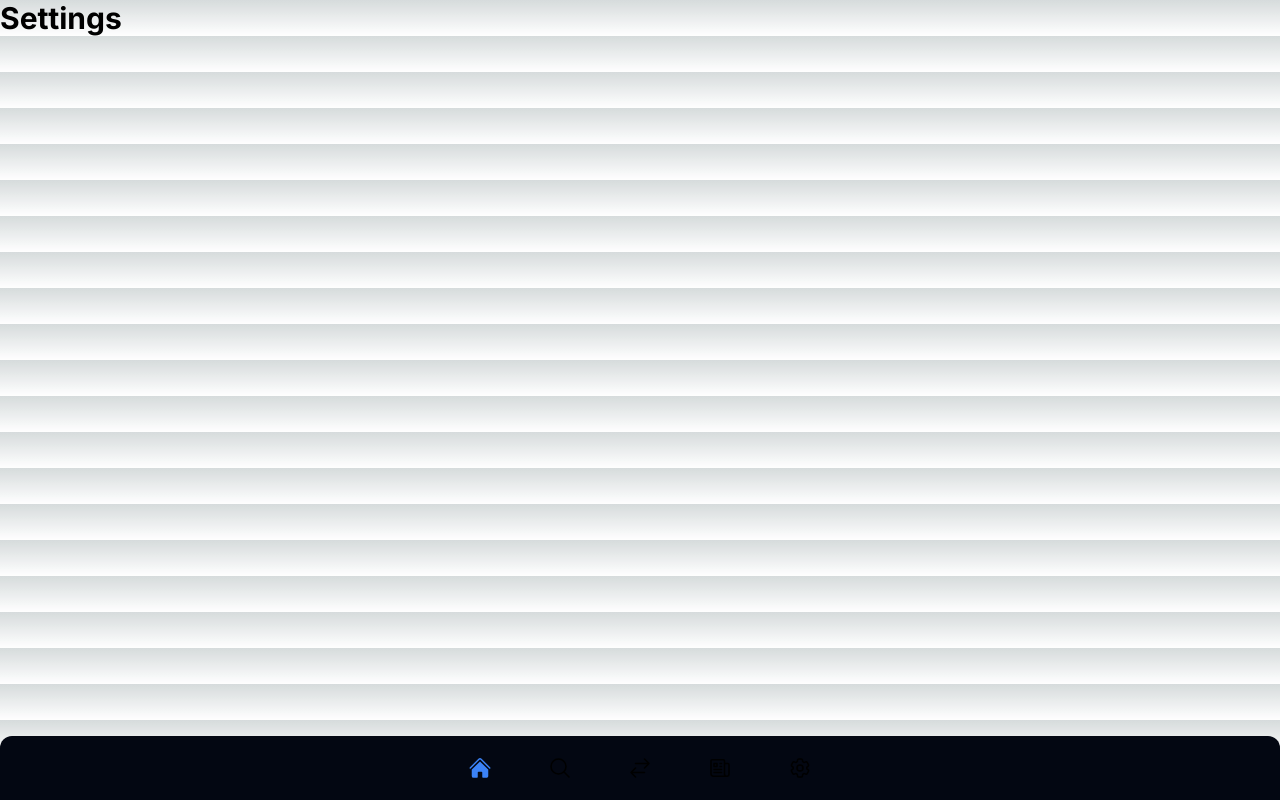
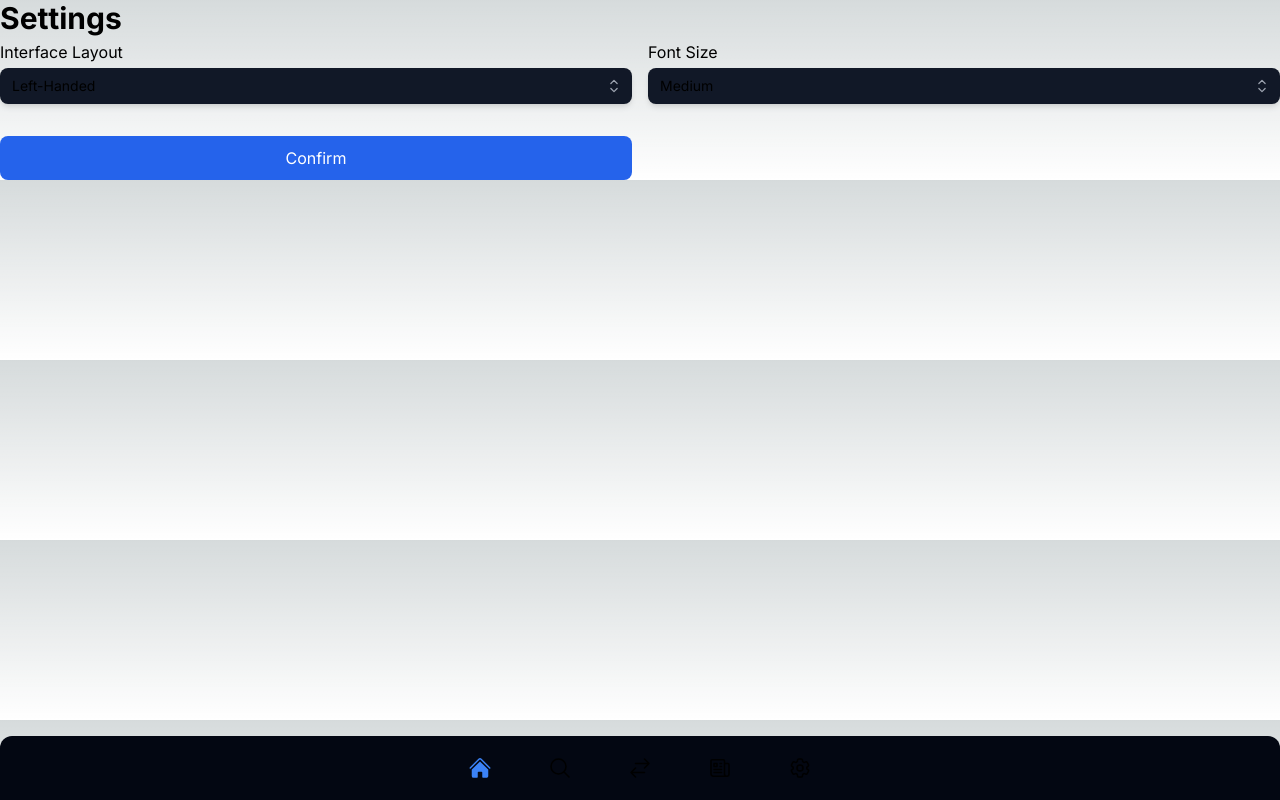
Before and after one commit to christoff-linde/alt-accessibility-web, a Next.js app: page /settings in a window 1280 px wide. Built offline with nearby package versions, Linux system fonts and the light colour scheme; a web font is replaced by a local one.

Commit message:
feat: add settings page UI

```diff
--- /dev/null
+++ b/app/components/settingsForm.tsx
@@ -0,0 +1,155 @@
+'use client';
+
+import { Listbox, Transition } from '@headlessui/react';
+import { CheckIcon, ChevronUpDownIcon } from '@heroicons/react/24/outline';
+import { Fragment, useMemo, useState } from 'react';
+
+const layoutOptions = [
+  { title: 'Left-Handed', icon: CheckIcon },
+  { title: 'Right-Handed', icon: CheckIcon },
+];
+
+const fontSizeOptions = [
+  { title: 'Small', icon: CheckIcon },
+  { title: 'Medium', icon: CheckIcon },
+  { title: 'Large', icon: CheckIcon },
+];
+
+const SettingsForm = () => {
+  const [selectedLayoutOption, setSelectedLayoutOption] = useState(
+    layoutOptions[0]
+  );
+  const [selectedFontSizeOption, setSelectedFontSizeOption] = useState(
+    fontSizeOptions[1]
+  );
+
+  useMemo(() => {
+    console.log('enabled', selectedLayoutOption);
+  }, [selectedLayoutOption]);
+
+  useMemo(() => {
+    console.log('enabled', selectedFontSizeOption);
+  }, [selectedFontSizeOption]);
+
+  return (
+    <div className='grid grid-cols-1 gap-4 md:grid-cols-2'>
+      <Listbox value={selectedLayoutOption} onChange={setSelectedLayoutOption}>
+        <div className='relative mt-1'>
+          <Listbox.Label className='mb-1'>Interface Layout</Listbox.Label>
+          <Listbox.Button className='relative mt-1 w-full cursor-pointer rounded-lg bg-gray-900 py-2 pl-3 pr-10 text-left shadow-md focus:outline-none focus-visible:border-indigo-500 focus-visible:ring-2 focus-visible:ring-white focus-visible:ring-opacity-75 focus-visible:ring-offset-2 focus-visible:ring-offset-blue-300 sm:text-sm'>
+            <span className='block truncate'>{selectedLayoutOption.title}</span>
+            <span className='pointer-events-none absolute inset-y-0 right-0 flex items-center pr-2'>
+              <ChevronUpDownIcon
+                className='h-5 w-5 text-gray-400'
+                aria-hidden='true'
+              />
+            </span>
+          </Listbox.Button>
+          <Transition
+            as={Fragment}
+            leave='transition ease-in duration-100'
+            leaveFrom='opacity-100'
+            leaveTo='opacity-0'
+          >
+            <Listbox.Options className='absolute mt-1 max-h-60 w-full overflow-auto rounded-md bg-gray-900 py-1 text-base shadow-lg ring-1 ring-black ring-opacity-5 focus:outline-none sm:text-sm'>
+              {layoutOptions.map((option, optionIdx) => (
+                <Listbox.Option
+                  key={optionIdx}
+                  className={({ active }) =>
+                    `relative cursor-pointer select-none rounded-md py-2 pl-10 pr-4 ${
+                      active ? 'bg-blue-500 text-gray-100' : 'text-gray-100'
+                    }`
+                  }
+                  value={option}
+                >
+                  {({ selected }) => (
+                    <>
+                      <span
+                        className={`block truncate ${
+                          selected ? 'font-medium' : 'font-normal'
+                        }`}
+                      >
+                        {option.title}
+                      </span>
+                      {selected ? (
+                        <span className='absolute inset-y-0 left-0 flex items-center pl-3 text-white'>
+                          <CheckIcon className='h-5 w-5' aria-hidden='true' />
+                        </span>
+                      ) : null}
+                    </>
+                  )}
+                </Listbox.Option>
+              ))}
+            </Listbox.Options>
+          </Transition>
+        </div>
+      </Listbox>
+
+      <Listbox
+        value={selectedFontSizeOption}
+        onChange={setSelectedFontSizeOption}
+      >
+        <div className='relative mt-1'>
+          <Listbox.Label className='mb-1'>Font Size</Listbox.Label>
+          <Listbox.Button className='relative mt-1 w-full cursor-pointer rounded-lg bg-gray-900 py-2 pl-3 pr-10 text-left shadow-md focus:outline-none focus-visible:border-indigo-500 focus-visible:ring-2 focus-visible:ring-white focus-visible:ring-opacity-75 focus-visible:ring-offset-2 focus-visible:ring-offset-orange-300 sm:text-sm'>
+            <span className='block truncate'>
+              {selectedFontSizeOption.title}
+            </span>
+            <span className='pointer-events-none absolute inset-y-0 right-0 flex items-center pr-2'>
+              <ChevronUpDownIcon
+                className='h-5 w-5 text-gray-400'
+                aria-hidden='true'
+              />
+            </span>
+          </Listbox.Button>
+          <Transition
+            as={Fragment}
+            leave='transition ease-in duration-100'
+            leaveFrom='opacity-100'
+            leaveTo='opacity-0'
+          >
+            <Listbox.Options className='absolute mt-1 max-h-60 w-full overflow-auto rounded-md bg-gray-900 py-1 text-base shadow-lg ring-1 ring-black ring-opacity-5 focus:outline-none sm:text-sm'>
+              {fontSizeOptions.map((option, optionIdx) => (
+                <Listbox.Option
+                  key={optionIdx}
+                  className={({ active }) =>
+                    `relative cursor-pointer select-none rounded-md py-2 pl-10 pr-4 ${
+                      active ? 'bg-blue-500 text-gray-100' : 'text-gray-100'
+                    }`
+                  }
+                  value={option}
+                >
+                  {({ selected }) => (
+                    <>
+                      <span
+                        className={`block truncate ${
+                          selected ? 'font-medium' : 'font-normal'
+                        }`}
+                      >
+                        {option.title}
+                      </span>
+                      {selected ? (
+                        <span className='absolute inset-y-0 left-0 flex items-center pl-3 text-white'>
+                          <CheckIcon className='h-5 w-5' aria-hidden='true' />
+                        </span>
+                      ) : null}
+                    </>
+                  )}
+                </Listbox.Option>
+              ))}
+            </Listbox.Options>
+          </Transition>
+        </div>
+      </Listbox>
+      <button
+        type='button'
+        className='mt-4 items-center justify-center rounded-lg bg-blue-600 p-2.5'
+        onClick={() => console.log('clicked')}
+      >
+        <span className='text-white'>Confirm</span>
+      </button>
+    </div>
+  );
+};
+
+export default SettingsForm;
--- a/app/settings/page.tsx
+++ b/app/settings/page.tsx
@@ -1,7 +1,10 @@
+import SettingsForm from '../components/settingsForm';
+
 const SettingsPage = () => {
   return (
     <div>
       <h1 className='text-3xl font-bold'>Settings</h1>
+      <SettingsForm />
     </div>
   );
 };
```
